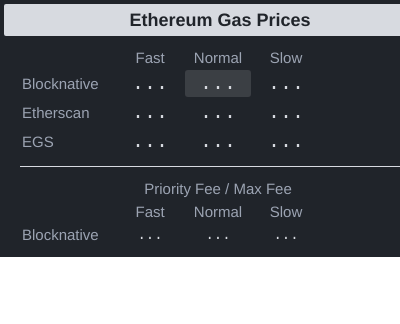
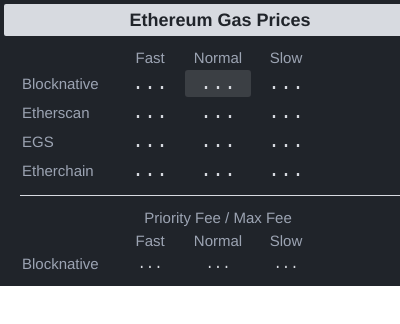
Before and after one commit to block-wallet/ethereum-gas-prices-browser-extension, a browser extension: page src/popup.html in a window 400 px wide. Shown: the top 324 px of the page. Drawn offline with Linux system fonts and the light colour scheme.

Commit message:
Update popup.html

```diff
--- a/src/popup.html
+++ b/src/popup.html
@@ -33,6 +33,13 @@
 			<td class="slow" data-source="egs|2">...</td>
 			<td class="timestamp"></td>
 		</tr>
+		<tr id="etherchain">
+			<td><a href="https://www.etherchain.org/tools/gasPriceOracle" target="_blank">Etherchain</a></td>
+			<td class="fast" data-source="etherchain|0">...</td>
+			<td class="normal" data-source="etherchain|1">...</td>
+			<td class="slow" data-source="etherchain|2">...</td>
+			<td class="timestamp"></td>
+		</tr>
 	</table>
 	<hr />
 	<table>
```
